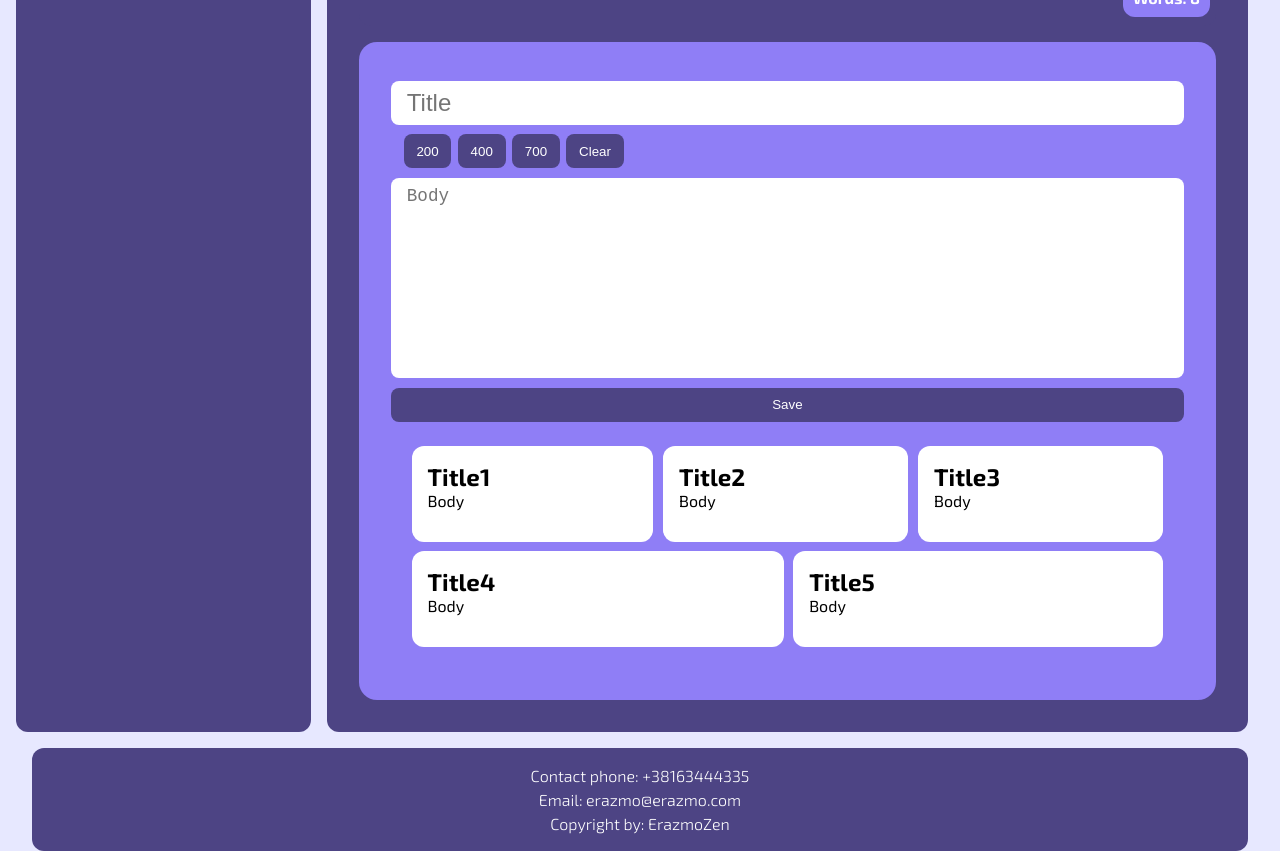
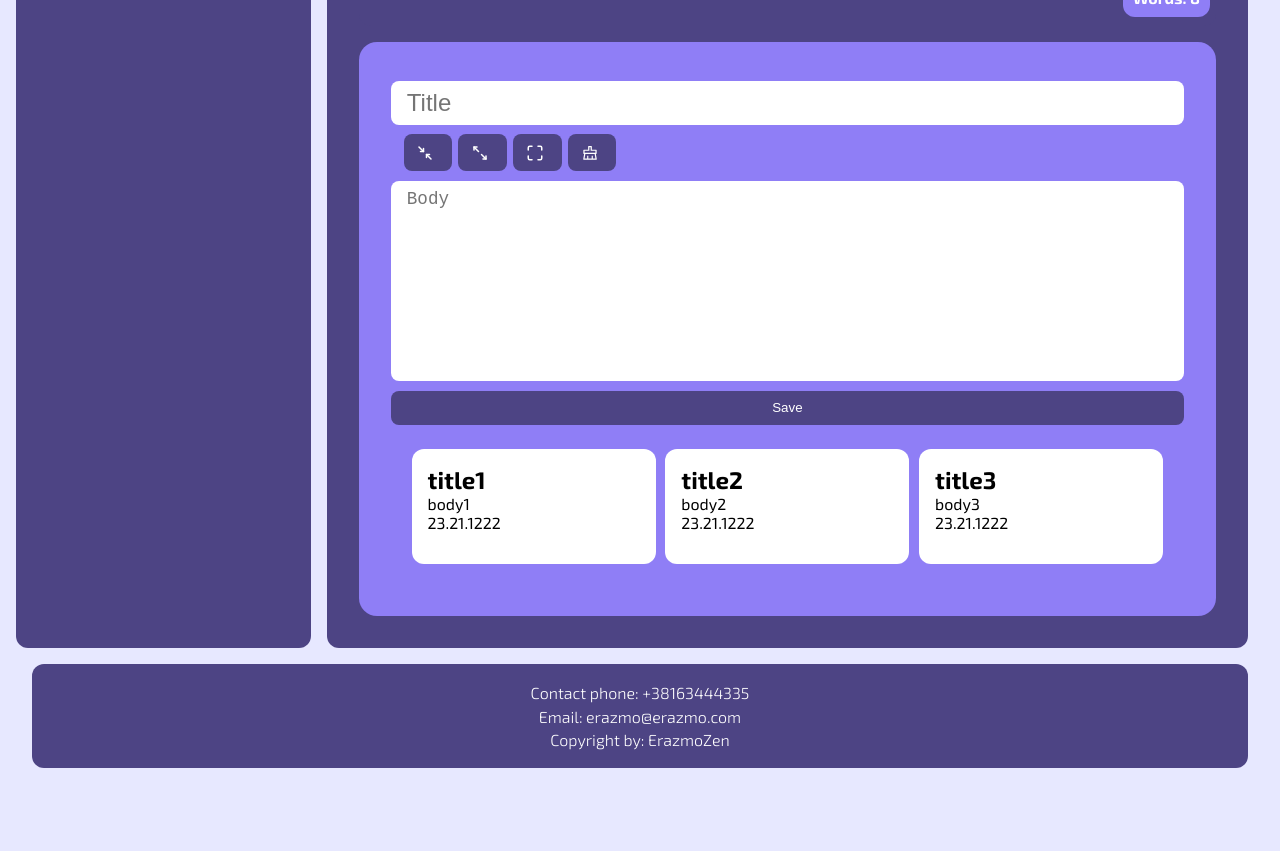
Before and after one commit to erazmozen/hub, a React (Create React App) app: page / in a window 1280 px wide. Shown: the part 1500-2351 px from the top of the page. After the commit the page ends 2268 px from the top, so only its background shows below. Built offline with nearby package versions, Linux system fonts and the light colour scheme.

Commit message:
Refactor some code, added icons

```diff
--- a/src/components/main/ShowPage.jsx
+++ b/src/components/main/ShowPage.jsx
@@ -12,7 +12,7 @@ const ShowPage = ({ icons }) => {
       <Projects icons={icons} />
       <Poll />
       <Portfolio />
-      <Notes />
+      <Notes icons={icons} />
     </div>
   );
 };
--- a/src/components/side/Notes.jsx
+++ b/src/components/side/Notes.jsx
@@ -1,15 +1,47 @@
 import "../css/side/notes.css";
 
-const Notes = () => {
+const Notes = ({ icons }) => {
+  const notes = [
+    { id: 1212, title: "title1", body: "body1", date: "23.21.1222" },
+    { id: 12312, title: "title2", body: "body2", date: "23.21.1222" },
+    { id: 12512, title: "title3", body: "body3", date: "23.21.1222" },
+  ];
+
+  const buttons = [
+    {
+      id: 1,
+      value: "200px",
+      icon: <icons.TbArrowsDiagonalMinimize size={18} />,
+    },
+    {
+      id: 2,
+      value: "400px",
+      icon: <icons.TbArrowsDiagonal2 size={18} />,
+    },
+    {
+      id: 3,
+      value: "700px",
+      icon: <icons.FiMaximize size={18} />,
+    },
+  ];
+
   return (
     <div className="notes">
       <form>
         <input placeholder="Title" className="common-input"></input>
         <div className="toggles-wrapper">
-          <button className="common-button">200</button>
-          <button className="common-button">400</button>
-          <button className="common-button">700</button>
-          <button className="common-button right">Clear</button>
+          {buttons.map((button) => (
+            <button
+              key={button.id}
+              value={button.value}
+              className="common-button"
+            >
+              {button.icon}
+            </button>
+          ))}
+          <button className="common-button">
+            <icons.AiOutlineClear size={18} />
+          </button>
         </div>
         <textarea placeholder="Body" className="common-input"></textarea>
 
@@ -18,26 +50,13 @@ const Notes = () => {
         </button>
       </form>
       <div className="notes-wrapper">
-        <div className="note">
-          <h2>Title1</h2>
-          <p>Body</p>
-        </div>
-        <div className="note">
-          <h2>Title2</h2>
-          <p>Body</p>
-        </div>
-        <div className="note">
-          <h2>Title3</h2>
-          <p>Body</p>
-        </div>
-        <div className="note">
-          <h2>Title4</h2>
-          <p>Body</p>
-        </div>
-        <div className="note">
-          <h2>Title5</h2>
-          <p>Body</p>
-        </div>
+        {notes.map((note) => (
+          <div key={note.id} className="note">
+            <h2>{note.title}</h2>
+            <p>{note.body}</p>
+            <p>{note.date}</p>
+          </div>
+        ))}
       </div>
     </div>
   );
--- a/src/icons.js
+++ b/src/icons.js
@@ -16,6 +16,9 @@ import { AiOutlineClear } from "react-icons/ai";
 import { GoPlay } from "react-icons/go";
 import { BsArrowRightShort } from "react-icons/bs";
 import { CgProfile } from "react-icons/cg";
+import { TbArrowsDiagonalMinimize } from "react-icons/tb";
+import { TbArrowsDiagonal2 } from "react-icons/tb";
+import { FiMaximize } from "react-icons/fi";
 
 const icons = {
   FiGithub,
@@ -36,6 +39,9 @@ const icons = {
   GoPlay,
   BsArrowRightShort,
   CgProfile,
+  TbArrowsDiagonalMinimize,
+  TbArrowsDiagonal2,
+  FiMaximize,
 };
 
 export default icons;
```
